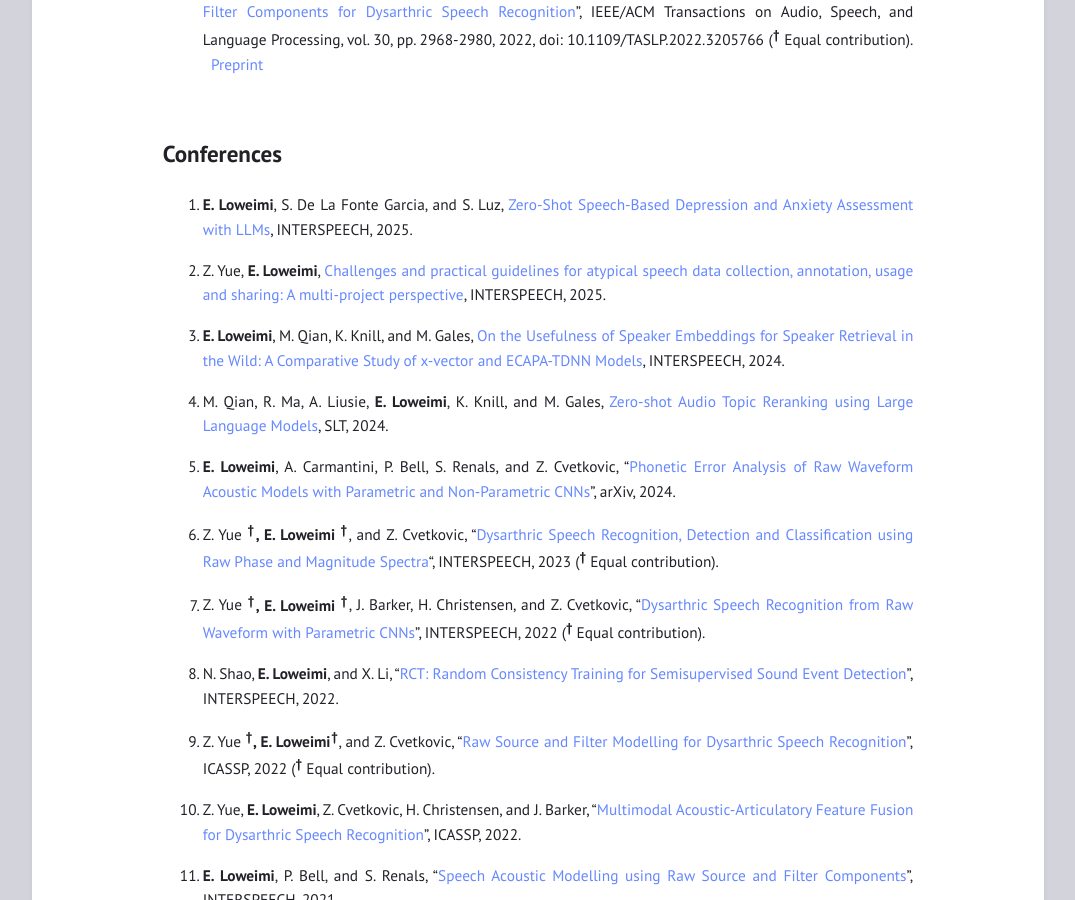
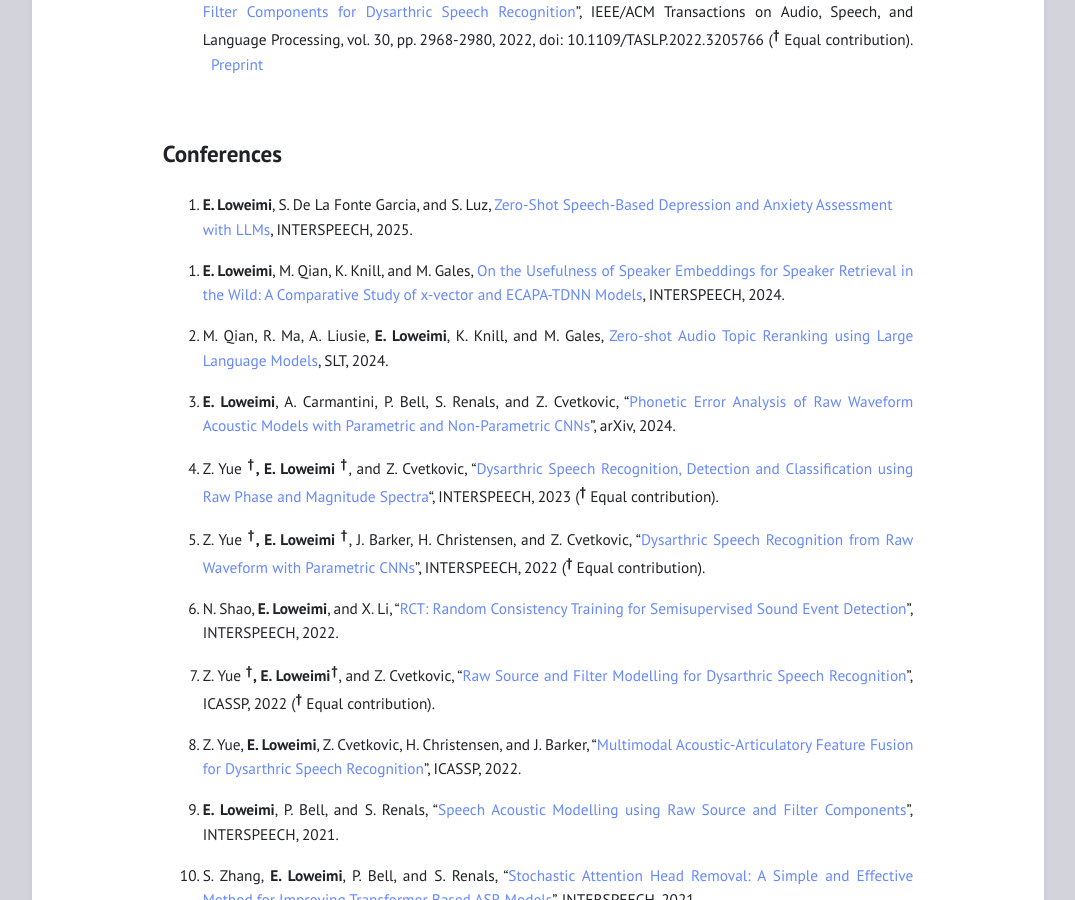
Before and after one commit to eloweimi/eloweimi.github.io, a Jekyll site: the page built from publications.md, in a window 1280 px wide and 900 px high, scrolled down 793 px. Shown: the whole window, without its empty margins (102-1177 px from the left). Built offline with Jekyll 4.4.1, drawn with Linux system fonts in a browser that asks for light colours.

Commit message:
Update publications.md

```diff
--- a/publications.md
+++ b/publications.md
@@ -31,8 +31,9 @@ Modelling from Raw Source and Filter Components for Dysarthric Speech Recognitio
 
  1. **E. Loweimi**, S. De La Fonte Garcia, and S. Luz, [Zero-Shot Speech-Based Depression and Anxiety Assessment with LLMs](https://eloweimi.github.io/publications/), INTERSPEECH, 2025.
 
-2. Z. Yue, **E. Loweimi**, [Challenges and practical guidelines for atypical speech data collection,
+<!--2. Z. Yue, **E. Loweimi**, [Challenges and practical guidelines for atypical speech data collection,
 annotation, usage and sharing: A multi-project perspective](https://eloweimi.github.io/publications/), INTERSPEECH, 2025.
+-->
 
 3. **E. Loweimi**, M. Qian, K. Knill, and M. Gales, [On the Usefulness of Speaker Embeddings for Speaker Retrieval in the Wild:
 A Comparative Study of x-vector and ECAPA-TDNN Models](https://www.isca-archive.org/interspeech_2024/loweimi24_interspeech.html), INTERSPEECH, 2024.
```
